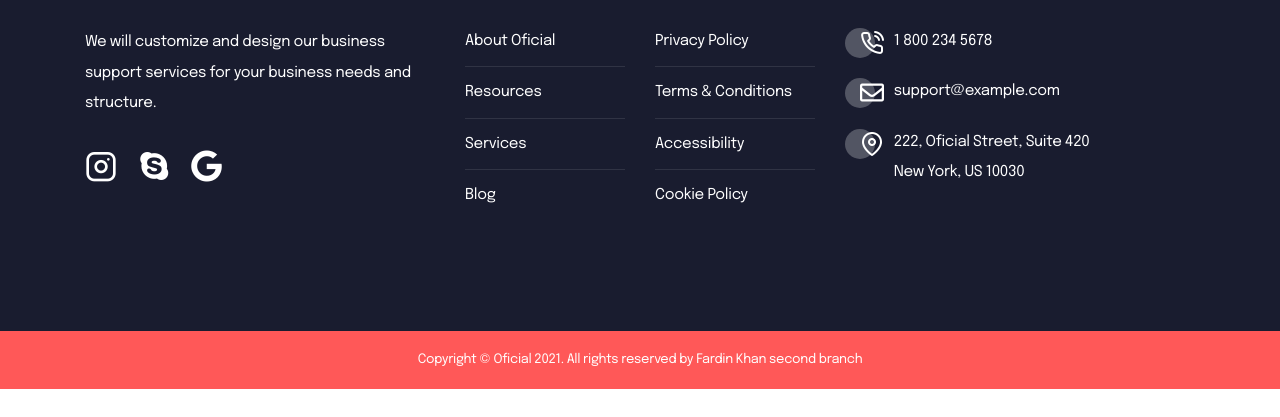
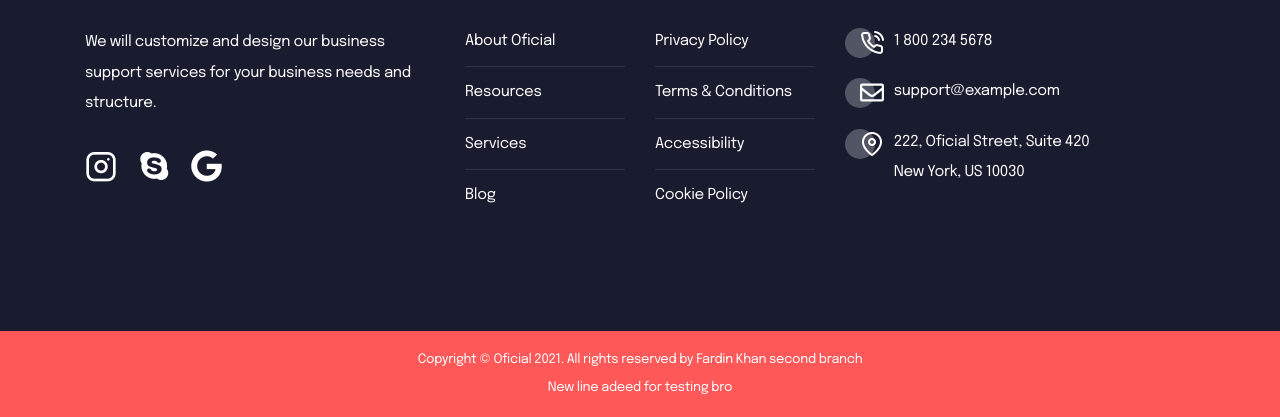
Before and after one commit to fardinkhan69/marketing-template, a plain HTML site: page index.html in a window 1280 px wide. Shown: the part 9754-10171 px from the top of the page. Before the commit the page ends 10143 px from the top, so only its background shows below. Drawn offline with Linux system fonts and the light colour scheme; files whose address does not match are found by name.

Commit message:
git conflict learning

```diff
--- a/index.html
+++ b/index.html
@@ -1062,6 +1062,7 @@
                         <!-- column 1 starts -->
                         <div class="col-12 text-center text-size-sm">
                             <p> Copyright © Oficial 2021. All rights reserved by Fardin Khan second branch </p>
+                            <p>New line adeed for testing bro </p>
                         </div>
                         <!-- column 1 ends -->
 
```
